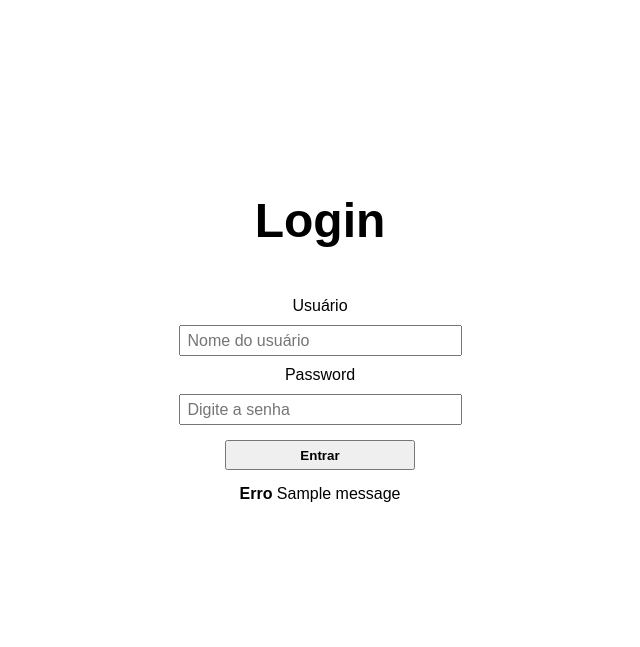
After one commit to eemr3/agenda-python, a Django app: page /login/ in a window 1280 px wide. The commit adds this page. Shown: the top 647 px of the page, without its empty margins (320-960 px from the left). Run offline with Django 3.2, Linux system fonts and the light colour scheme; one stand-in notice (Sample message) is shown.

Commit message:
Implementado tela de login, autenticação de usuário, e logout

```diff
--- a/agenda/urls.py
+++ b/agenda/urls.py
@@ -21,5 +21,8 @@ from django.views.generic import  RedirectView
 urlpatterns = [
     path('admin/', admin.site.urls),
     path('agenda/', views.lista_eventos),
-    path('', RedirectView.as_view(url='/agenda/'))
+    path('', RedirectView.as_view(url='/agenda/')),
+    path('login/', views.login_user),
+    path('login/submit', views.submit_login),
+    path('logout/', views.logout_user),
 ]
--- a/core/views.py
+++ b/core/views.py
@@ -1,11 +1,33 @@
-from django.shortcuts import render
+from django.shortcuts import render, redirect
 from core.models import Evento
+from django.contrib.auth.decorators import login_required
+from django.contrib.auth import authenticate, login, logout
+from django.contrib import messages
 
 # Create your views here.
 
+def login_user(request):
+    return render(request, 'login.html')
+
+def logout_user(request):
+    logout(request)
+    return  redirect('/')
+
+def submit_login(request):
+    if request.POST:
+        username = request.POST.get('username')
+        password = request.POST.get('password')
+        usuario = authenticate(username=username, password=password)
+        if usuario is not None:
+            login(request, usuario)
+            return redirect('/')
+        else:
+            messages.error(request, "Usuário ou senha inválido")
+    return redirect('/')
+
+@login_required(login_url='/login/')
 def lista_eventos(request):
     usuario = request.user
-    #evento = Evento.objects.filter(usuario=usuario)
-    evento = Evento.objects.all()
+    evento = Evento.objects.filter(usuario=usuario)
     dados = {'eventos': evento}
-    return render (request, 'agenda.html', dados)
+    return render(request, 'agenda.html', dados)
--- /dev/null
+++ b/template/login.html
@@ -0,0 +1,69 @@
+<!DOCTYPE html>
+<html lang="en">
+<head>
+    <meta charset="UTF-8">
+    <title>Agenda</title>
+    <style>
+        .login{
+            display: flex;
+            justify-content: center;
+            align-items: center;
+            flex-direction: column;
+        }
+        .login input {
+            width: 270px;
+            height: 25px;
+            padding-left: 7px;
+            font-size: 16px;
+        }
+        .login label {
+            margin: 10px 0px;
+            font-size: 16px;
+            font-family: sans-serif;
+
+         }
+        .login button {
+            width: 190px;
+            height: 30px;
+            margin-top: 15px;
+            font-weight: bold;
+        }
+        .main-form {
+            display: flex;
+            align-items: center;
+            justify-content: center;
+            flex-direction: column;
+            width: 100%%;
+            height: 80vh;
+
+        }
+        h1{
+            font-size: 3em;
+            font-family: sans-serif;
+        }
+    </style>
+</head>
+<body>
+    <div class="main-form">
+        <section>
+            <h1>Login</h1>
+        </section>
+
+
+        <form class="login" action="submit" method="post">{% csrf_token %}
+            <label>Usuário</label>
+            <input type="text" name="username" placeholder="Nome do usuário">
+            <label>Password</label>
+            <input type="password" name="password" placeholder="Digite a senha">
+            <button type="submit">Entrar</button>
+        </form>
+
+        {% for message in messages %}
+        <div style="margin-top:15px; font-family: Arial, Helvetica, sans-serif;">
+            <strong >Erro </strong>{{ message }}
+        </div>
+
+        {% endfor %}
+    </div>
+</body>
+</html>
--- a/template/model-header.html
+++ b/template/model-header.html
@@ -1,4 +1,9 @@
 
 <meta charset="UTF-8">
 <title>Agenda</title>
+
+<div align="right" style="font-family: Arial, Helvetica, sans-serif;margin-right:50px;">
+    <a href="/logout">Logout</a>
+</div>
+
 <h1>Agenda</h1>
--- a/template/model-page.html
+++ b/template/model-page.html
@@ -1,6 +1,7 @@
 <!DOCTYPE html>
 <html lang="en">
     {% include "model-header.html" %}
+
 <body>
     {% block content %} {% endblock %}
     {% include "model-footer.html" %}
```
Also changed, not shown: db.sqlite3.
